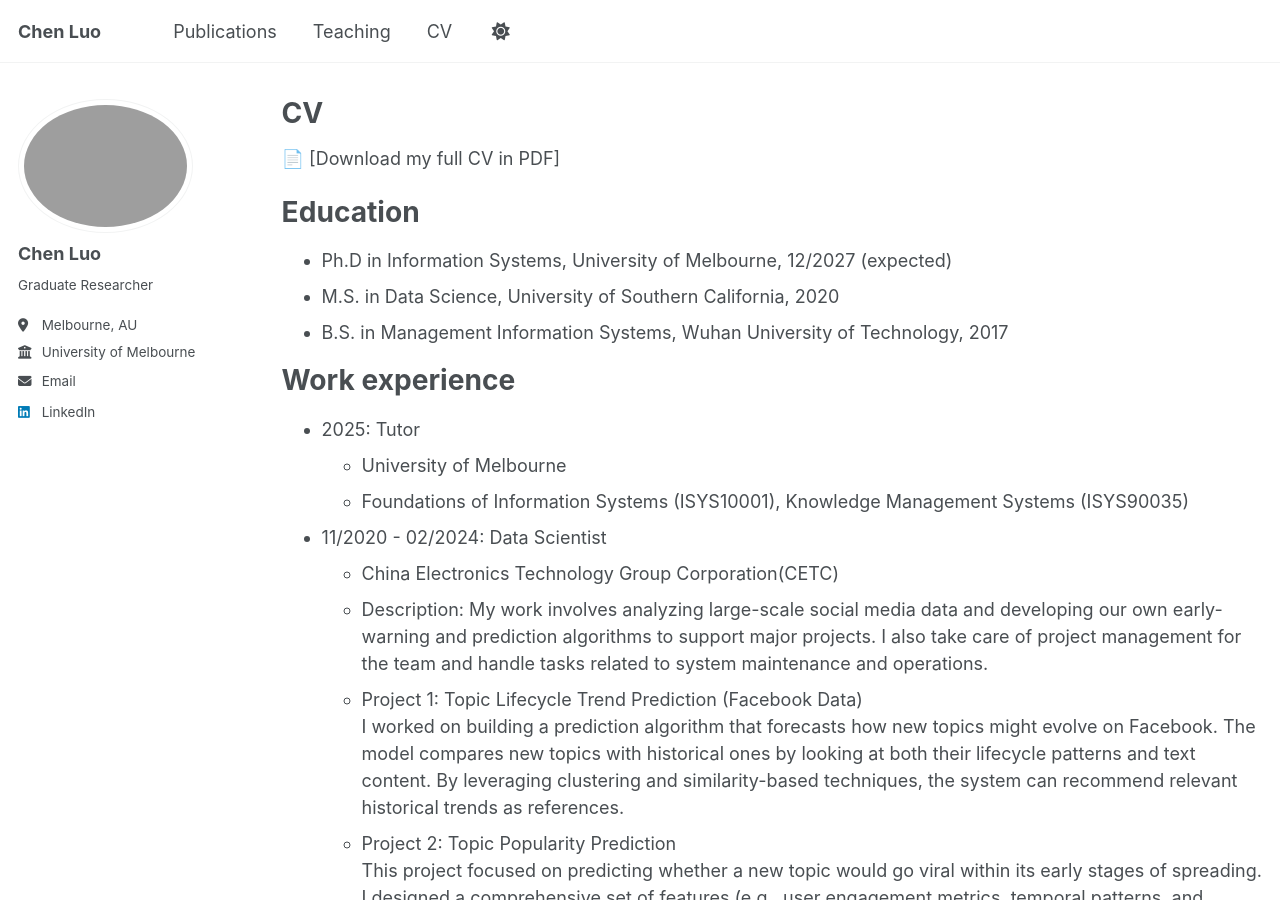
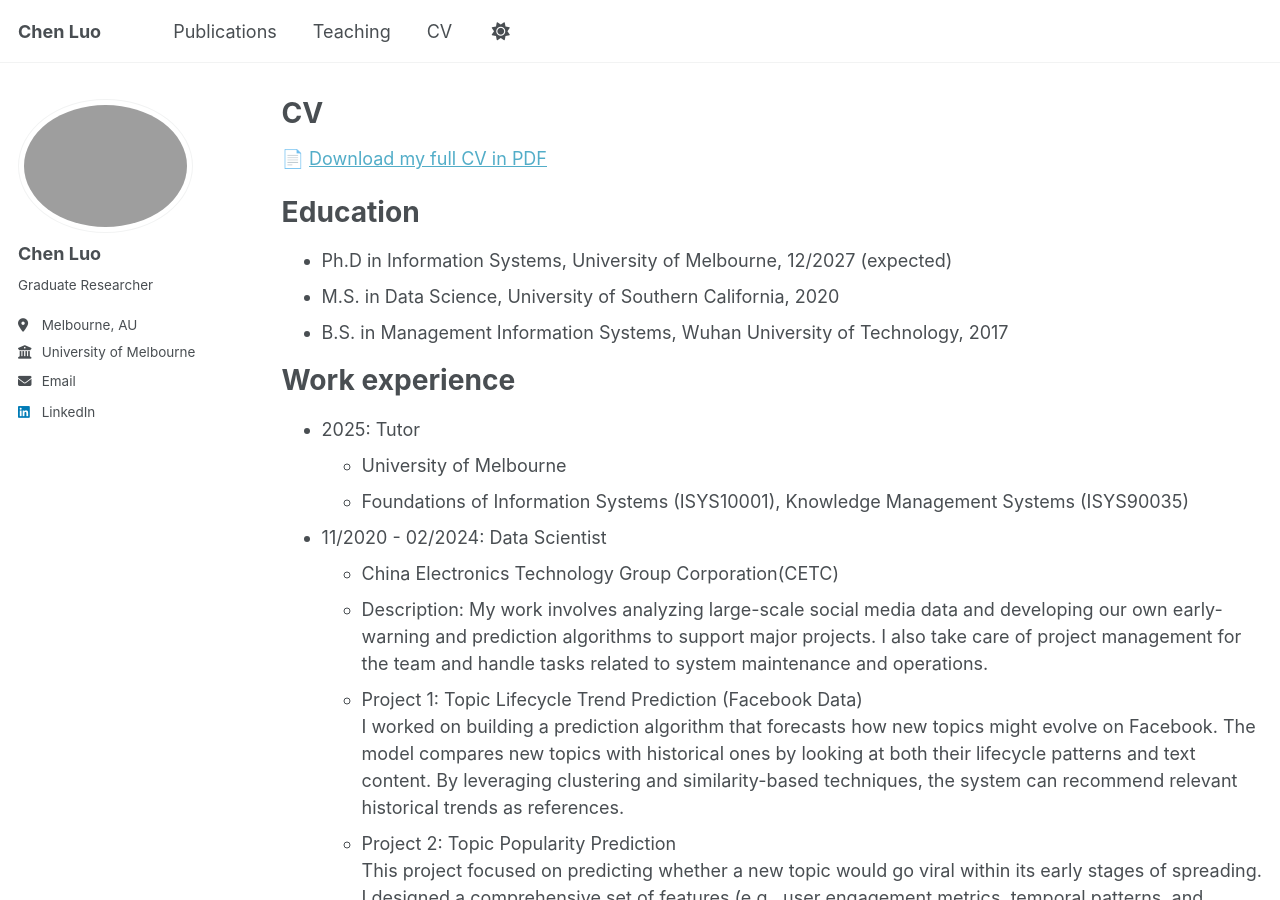
Before and after one commit to Linc0412/Linc0412.github.io, a Jekyll site: the page built from _pages/cv.md, in a window 1280 px wide and 900 px high. Built offline with Jekyll 4.4.1, drawn with Linux system fonts in a browser that asks for light colours; a script that is not in the unit is left out; part of the change alters nothing that is shown.

Commit message:
Update cv.md

```diff
--- a/_pages/cv.md
+++ b/_pages/cv.md
@@ -9,7 +9,7 @@ redirect_from:
 
 {% include base_path %}
 
-📄 [Download my full CV in PDF]
+📄 [Download my full CV in PDF](/files/cv.pdf)
 
 Education
 ======
```
